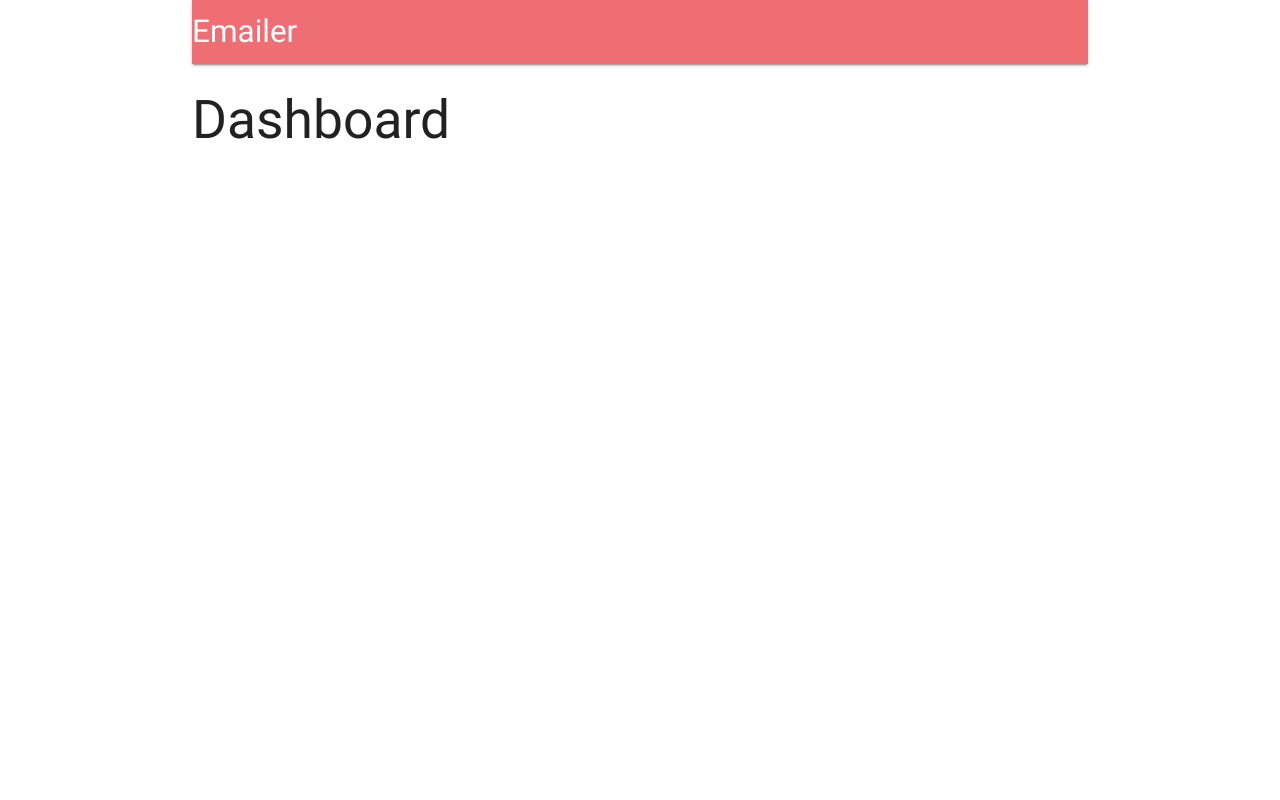
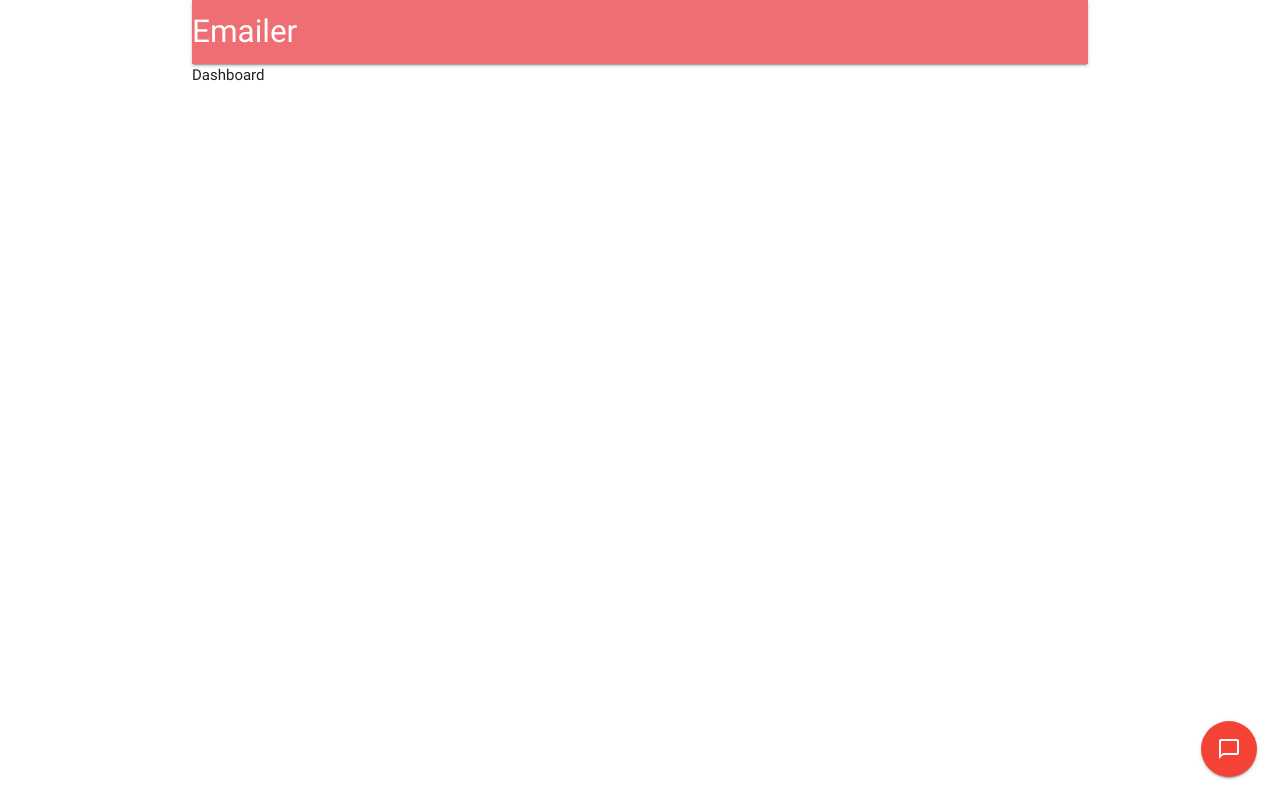
Before and after one commit to nicholastoulouse/react-auth-boilerplate, a React (Create React App) app in the folder client/: page /surveys in a window 1280 px wide. Built offline with nearby package versions, Linux system fonts and the light colour scheme; no server answers.

Commit message:
Create dashboard component and add materialize icon

```diff
--- a/client/public/index.html
+++ b/client/public/index.html
@@ -10,6 +10,8 @@
     -->
     <link rel="manifest" href="%PUBLIC_URL%/manifest.json">
     <link rel="shortcut icon" href="%PUBLIC_URL%/favicon.ico">
+    <link href="https://fonts.googleapis.com/icon?family=Material+Icons" rel="stylesheet">
+
     <!--
       Notice the use of %PUBLIC_URL% in the tags above.
       It will be replaced with the URL of the `public` folder during the build.
--- a/client/src/components/App.js
+++ b/client/src/components/App.js
@@ -5,8 +5,7 @@ import * as actions from '../actions';
 
 import Header from './Header';
 import Landing from './Landing';
-
-const Dashboard = () => <h2>Dashboard</h2>;
+import Dashboard from './Dashboard';
 const SurveyNew = () => <h3>SurveyNew</h3>;
 
 
--- /dev/null
+++ b/client/src/components/Dashboard.js
@@ -0,0 +1,16 @@
+import React from 'react';
+
+const Dashboard = () => {
+  return (
+    <div>
+      Dashboard
+      <div className="fixed-action-btn">
+        <a className="btn-floating btn-large red">
+          <i className="large material-icons">chat_bubble_outline</i>
+        </a>
+      </div>
+    </div>
+  );
+};
+
+export default Dashboard;
```
